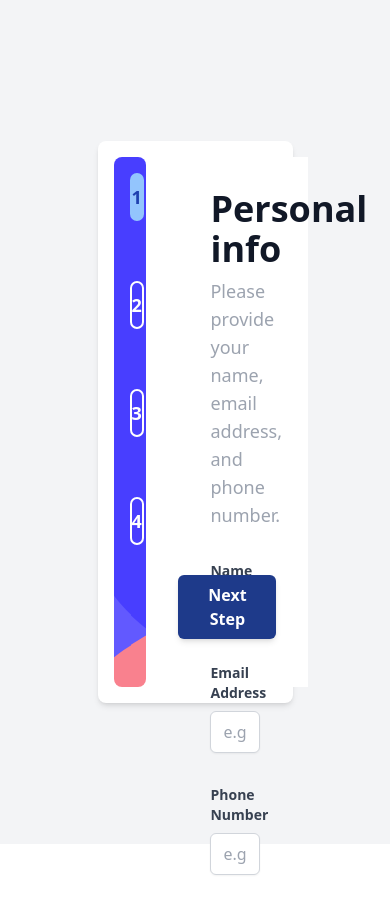
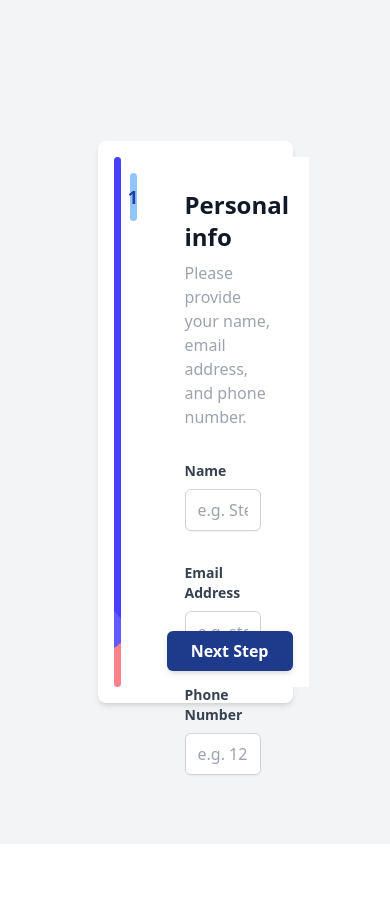
Before and after one commit to pallavimshr/Multi-Step-Form, a React (Create React App) app: page / in a window 390 px wide. After the commit the page ends 844 px from the top, so only its background shows below. Built offline with nearby package versions, Linux system fonts and the light colour scheme.

Commit message:
updating choices

```diff
--- a/src/App.js
+++ b/src/App.js
@@ -37,11 +37,11 @@ function App() {
   return (
     <div className="flex justify-center items-center h-screen bg-gray-100">
       <div className="flex w-1/2 h-2/3 bg-white rounded-lg shadow-md">
-        <div className="w-1/3 p-4 rounded-lg h-full">
+        <div className="w-1/5 md:w-1/3 p-4 rounded-lg h-full">
           <Sidebar />
         </div>
-        <div className="w-2/3 m-4 bg-purple-100">
-          <Outlet context={{ formData, handleFormDataChange }} />
+        <div className="w-4/5 md:w-2/3 m-4 bg-purple-100">
+         <Outlet context={{ formData, handleFormDataChange }} />
         </div>
       </div>
     </div>
--- a/src/Components/AddOns.js
+++ b/src/Components/AddOns.js
@@ -1,6 +1,5 @@
-import { useState } from "react";
-import { useNavigate, Link } from "react-router-dom";
-import { useOutletContext } from 'react-router-dom';
+import { useState, useEffect} from "react";
+import { useNavigate, Link, useOutletContext} from "react-router-dom";
 import { addonData } from "../utils/data";
 
 const AddOns = () => {
@@ -8,6 +7,12 @@ const AddOns = () => {
   const [selectedAddOns, setSelectedAddOns] = useState([]);
   const [warning, setWarning] = useState("");
   const navigate = useNavigate();
+  useEffect(() => {
+    // Initialize selectedAddOns state from formData
+    if (formData.selectedAddOns) {
+      setSelectedAddOns(formData.selectedAddOns);
+    }
+  }, [formData.selectedAddOns]);
 
   const handleCheckboxChange = (addon) => {
     setSelectedAddOns((prevSelected) => {
@@ -21,7 +26,7 @@ const AddOns = () => {
 
   const handleNextStep = () => {
     if (selectedAddOns.length === 0) {
-      setWarning("Please select at least one add-on before proceeding.");;
+      setWarning("Please select at least one add-on before proceeding.");
       return;
     }
 
--- a/src/Components/PersonalInfo.js
+++ b/src/Components/PersonalInfo.js
@@ -1,4 +1,4 @@
-import { Link, useNavigate, useOutletContext } from "react-router-dom";
+import { useNavigate, useOutletContext } from "react-router-dom";
 import { useState } from "react";
 
 const PersonalInfo = () => {
@@ -50,8 +50,8 @@ const PersonalInfo = () => {
   return (
     <div className="w-full h-full bg-white relative flex flex-col">
       <div className="mx-8 mt-8">
-        <h1 className="text-4xl font-bold text-gray-900">Personal info</h1>
-        <p className="text-lg text-gray-400 mt-2">
+        <h1 className="text-2xl sm:text-3xl md:text-4xl lg:text-5xl font-bold text-gray-900">Personal info</h1>
+        <p className="text-base sm:text-lg  text-gray-400 mt-2">
           Please provide your name, email address, and phone number.
         </p>
 
@@ -110,7 +110,7 @@ const PersonalInfo = () => {
             {errors.phone && <p className="text-red-500 text-xs mt-1">{errors.phone}</p>}
           </div>
 
-          <div className="absolute bottom-12 right-8">
+          <div className="absolute bottom-4 right-4 md:bottom-12 md:right-8">
             <button
               type="submit"
               className="px-6 py-2 bg-blue-900 text-white font-semibold rounded-md shadow-md hover:bg-blue-700 focus:outline-none focus:ring focus:ring-blue-300"
--- a/src/Components/Plans.js
+++ b/src/Components/Plans.js
@@ -6,10 +6,11 @@ import { Link, useNavigate } from "react-router-dom";
 import { useOutletContext } from "react-router-dom";
 
 const Plans = () => {
+    const { formData, handleFormDataChange } = useOutletContext();
     const [isYearly, setIsYearly] = useState(false);
-    const [selectedPlan, setSelectedPlan] = useState(null);
+    const [selectedPlan, setSelectedPlan] = useState(formData);
     const [warning, setWarning] = useState("");
-    const { formData, handleFormDataChange } = useOutletContext();
+
     const navigate = useNavigate();
 
     const handleSwitchChange = (event) => {
--- a/src/Components/Sidebar.js
+++ b/src/Components/Sidebar.js
@@ -29,10 +29,10 @@ const Sidebar = () => {
           <li key={index} className="flex items-start"
            onClick={() => handleNavigation(item.path)}>
 
-            <div className={`flex items-center justify-center w-12 h-12 m-4 font-semibold text-lg border-2 rounded-full mr-3 ${location.pathname === item.path ? 'bg-blue-300 border-blue-300 text-blue-800' : 'bg-transparent border-white text-white'}`}>
+            <div className={`flex items-center justify-center w-full md:w-12 h-12 m-4 font-semibold text-lg border-2 rounded-full mr-3 ${location.pathname === item.path ? 'bg-blue-300 border-blue-300 text-blue-800' : 'bg-transparent border-white text-white'}`}>
               {item.number}
             </div>
-            <div>
+            <div className="hidden md:block">
 
               <p className="text-sm text-white mt-4 ">{item.step}</p>
 
```
